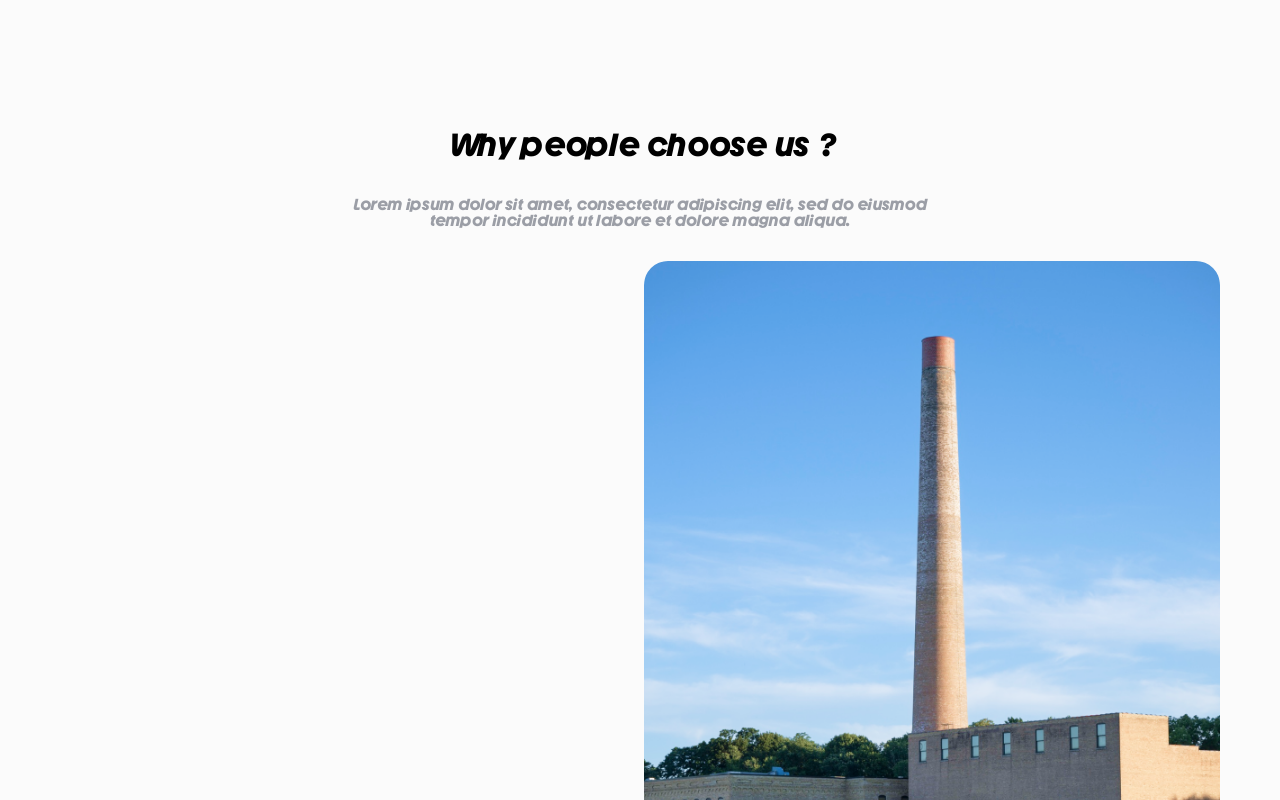
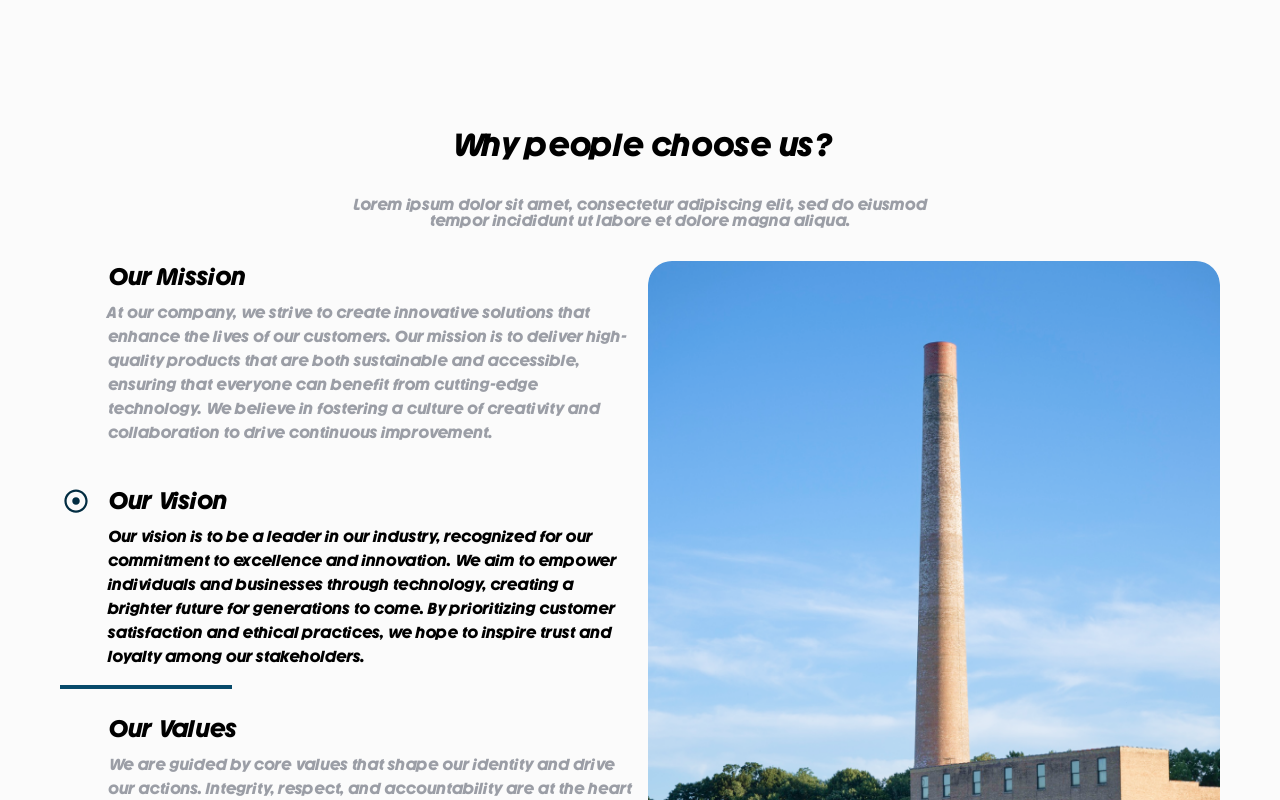
Before and after one commit to mahi25soni/indlay, a Next.js app: page / in a window 1280 px wide. Shown: the part 3540-4340 px from the top of the page. Built offline with nearby package versions, Linux system fonts and the light colour scheme.

Commit message:
Refactor : About section built

```diff
--- a/package.json
+++ b/package.json
@@ -9,6 +9,7 @@
     "lint": "next lint"
   },
   "dependencies": {
+    "framer-motion": "^11.11.9",
     "next": "14.2.15",
     "prettier-plugin-tailwindcss": "^0.6.8",
     "react": "^18",
--- a/src/components/AboutUs/AboutUs.tsx
+++ b/src/components/AboutUs/AboutUs.tsx
@@ -1,14 +1,74 @@
-import React from "react";
+"use client";
+import React, { useState, useEffect, useRef } from "react";
 import dynamic from "next/dynamic";
 import Image from "next/image";
+import { aboutSampleData } from "@/testdata/about-data";
+import { motion } from "framer-motion"; // Import Framer Motion
+import { FaRegDotCircle } from "react-icons/fa";
+
 const SingleHeading = dynamic(
   () => import("@/components/atoms/SingleHeading/SingleHeading"),
 );
 
+interface SampleDataInterface {
+  heading: string;
+  note: string;
+  icon: string;
+}
+
+const data: SampleDataInterface[] = aboutSampleData;
+
 const AboutUs = () => {
+  const [currentIndex, setCurrentIndex] = useState(0);
+  const sectionRef = useRef<HTMLDivElement | null>(null);
+  const [isIntersecting, setIsIntersecting] = useState(false);
+
+  useEffect(() => {
+    const observer = new IntersectionObserver(
+      (entries) => {
+        entries.forEach((entry) => {
+          if (entry.isIntersecting) {
+            setIsIntersecting(true); // Start animation when section is visible
+          } else {
+            setIsIntersecting(false); // Stop animation when section is not visible
+          }
+        });
+      },
+      { threshold: 0 },
+    );
+
+    if (sectionRef.current) {
+      observer.observe(sectionRef.current);
+    }
+
+    return () => {
+      if (sectionRef.current) {
+        observer.unobserve(sectionRef.current);
+      }
+    };
+  }, []);
+
+  useEffect(() => {
+    let interval: NodeJS.Timeout | null = null;
+
+    if (isIntersecting) {
+      interval = setInterval(() => {
+        setCurrentIndex((prevIndex) =>
+          prevIndex < data.length - 1 ? prevIndex + 1 : 0,
+        );
+      }, 5000);
+    } else if (interval) {
+      clearInterval(interval);
+    }
+
+    return () => {
+      if (interval) clearInterval(interval);
+    };
+  }, [isIntersecting]);
+
   return (
-    <div className="mt-20 flex w-full flex-col gap-8 px-15">
-      <SingleHeading firstLine="Why people choose us ?" />
+    <div className="mt-20 flex w-full flex-col gap-8 px-15" ref={sectionRef}>
+      <SingleHeading firstLine="Why people choose us?" />
       <div className="flex items-center justify-center">
         <p className="max-w-[600px] text-center text-base font-normal leading-4 text-light-gray">
           Lorem ipsum dolor sit amet, consectetur adipiscing elit, sed do
@@ -16,15 +76,56 @@ const AboutUs = () => {
         </p>
       </div>
 
-      <div className="grid grid-cols-2 gap-2">
-        <div></div>
-        <div>
+      <div className="grid grid-cols-2 gap-4">
+        {/* Left section with headings and paragraphs */}
+        <div className="flex flex-col gap-6">
+          {data.map((item, index) => (
+            <div key={index} className={`flex flex-col`}>
+              <div>
+                <div className="grid grid-cols-12">
+                  <div className="col-span-1 p-1">
+                    {currentIndex === index ? (
+                      <FaRegDotCircle className="h-6 w-6 text-cta-darker" />
+                    ) : (
+                      <div></div>
+                    )}
+                  </div>
+                  <div className="col-span-11">
+                    <div className="flex flex-col">
+                      <p className={`} mb-2 text-2xl font-medium`}>
+                        {item?.heading}
+                      </p>
+                      <p
+                        className={`mb-4 text-base font-normal ${
+                          currentIndex === index
+                            ? "text-black"
+                            : "text-light-gray"
+                        }`}
+                      >
+                        {item?.note}
+                      </p>
+                    </div>
+                  </div>
+                </div>
+                {currentIndex === index && (
+                  <motion.div
+                    className="h-1 bg-cta"
+                    initial={{ width: 0 }}
+                    animate={{ width: "100%" }}
+                    transition={{ duration: 5.5, ease: "linear" }}
+                  />
+                )}
+              </div>
+            </div>
+          ))}
+        </div>
+        <div className="relative h-full w-full">
           <Image
-            src="/aboutus.png"
-            width={640}
-            height={674}
-            alt="About us"
-            className="rounded-3xl"
+            src={data[currentIndex].icon}
+            alt={data[currentIndex].heading}
+            fill
+            sizes="(max-width: 640px) 100vw, (max-width: 768px) 50vw, 33vw"
+            className="rounded-3xl object-fill"
           />
         </div>
       </div>
--- a/src/testdata/about-data.ts
+++ b/src/testdata/about-data.ts
@@ -2,7 +2,7 @@ export const aboutSampleData= [
     {
       "heading": "Our Mission",
       "note": "At our company, we strive to create innovative solutions that enhance the lives of our customers. Our mission is to deliver high-quality products that are both sustainable and accessible, ensuring that everyone can benefit from cutting-edge technology. We believe in fostering a culture of creativity and collaboration to drive continuous improvement.",
-      "icon": "/aboutus.png"
+      "icon": "https://res.cloudinary.com/dpizzap0w/image/upload/v1729344368/Indlay/testing_tddcri.png"
     },
     {
       "heading": "Our Vision",
@@ -12,6 +12,6 @@ export const aboutSampleData= [
     {
       "heading": "Our Values",
       "note": "We are guided by core values that shape our identity and drive our actions. Integrity, respect, and accountability are at the heart of everything we do. We embrace diversity and inclusion, fostering an environment where every voice is heard and valued. Our commitment to social responsibility ensures that we give back to the community while pursuing our business goals.",
-      "icon": "/aboutus.png"
+      "icon": "https://res.cloudinary.com/dpizzap0w/image/upload/v1729344368/Indlay/testing_tddcri.png"
     }
   ]
```
Also changed, not shown: 1 other file (tests, documents, lock files or other folders).
